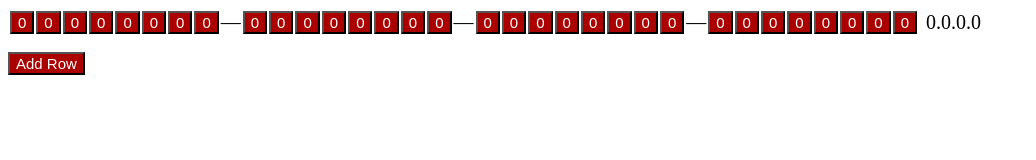
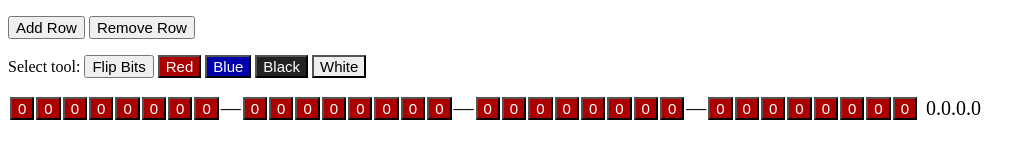
Before and after one commit to mtolly/networker, a plain HTML site: page index.html in a window 1280 px wide. Shown: the whole page, without its empty margins (0-1036 px from the left). Drawn offline with nearby package versions, Linux system fonts and the light colour scheme.

Commit message:
Colored buttons, remove rows

```diff
--- a/app.js
+++ b/app.js
@@ -1,6 +1,6 @@
 // Generated by CoffeeScript 1.8.0
 (function() {
-  var addRow, emptyRow, rows, toDecimal, toggleBit, updateBit;
+  var addRow, clickBit, currentTool, emptyRow, removeRow, rows, setTool, toDecimal, updateBit;
 
   rows = [];
 
@@ -8,7 +8,10 @@
     var i, _i, _results;
     _results = [];
     for (i = _i = 0; _i <= 31; i = ++_i) {
-      _results.push(0);
+      _results.push({
+        color: 'red',
+        value: 0
+      });
     }
     return _results;
   };
@@ -24,7 +27,7 @@
         sum = 0;
         value = 1;
         for (j = _j = _ref1 = i + 7; _ref1 <= i ? _j <= i : _j >= i; j = _ref1 <= i ? ++_j : --_j) {
-          sum += rows[n][j] * value;
+          sum += rows[n][j].value * value;
           value *= 2;
         }
         _results.push(sum);
@@ -35,16 +38,29 @@
   };
 
   addRow = function() {
-    var bit, htmlButtons, htmlContent, htmlRow, i, n, newRow, _i, _len, _ref;
+    var bit, htmlButtons, htmlContent, htmlRow, i, n, newRow, x, _i, _len, _ref;
     n = rows.length;
-    newRow = rows.length === 0 ? emptyRow() : rows[rows.length - 1].slice(0);
+    newRow = (function() {
+      var _i, _len, _ref, _results;
+      if (rows.length === 0) {
+        return emptyRow();
+      } else {
+        _ref = rows[rows.length - 1];
+        _results = [];
+        for (_i = 0, _len = _ref.length; _i < _len; _i++) {
+          x = _ref[_i];
+          _results.push(jQuery.extend({}, x));
+        }
+        return _results;
+      }
+    })();
     rows.push(newRow);
     htmlButtons = (function() {
       var _i, _len, _results;
       _results = [];
       for (i = _i = 0, _len = newRow.length; _i < _len; i = ++_i) {
         bit = newRow[i];
-        _results.push("<td><button id=\"r" + n + "b" + i + "\" onclick=\"toggleBit(" + n + ", " + i + ");\">" + bit + "</button></td>");
+        _results.push("<td><button id=\"r" + n + "b" + i + "\" onclick=\"clickBit(" + n + ", " + i + ");\" class=\"" + bit.color + "\">" + bit.value + "</button></td>");
       }
       return _results;
     })();
@@ -60,13 +76,37 @@
     return $('#bit-table').append(htmlRow);
   };
 
-  updateBit = function(n, i) {
-    $("\#r" + n + "b" + i).html(rows[n][i]);
-    return $("\#r" + n + "dec").html(toDecimal(n));
+  removeRow = function() {
+    if (rows.length <= 0) {
+      return;
+    }
+    rows.pop();
+    return $('#bit-table tr').last().remove();
   };
 
-  toggleBit = function(n, i) {
-    rows[n][i] ^= 1;
+  updateBit = function(n, i) {
+    var button;
+    button = $("\#r" + n + "b" + i);
+    button.html(rows[n][i].value);
+    $("\#r" + n + "dec").html(toDecimal(n));
+    button.removeClass();
+    return button.addClass(rows[n][i].color);
+  };
+
+  currentTool = 'flip';
+
+  setTool = function(tool) {
+    return currentTool = tool;
+  };
+
+  clickBit = function(n, i) {
+    switch (currentTool) {
+      case 'flip':
+        rows[n][i].value ^= 1;
+        break;
+      default:
+        rows[n][i].color = currentTool;
+    }
     return updateBit(n, i);
   };
 
@@ -76,6 +116,10 @@
 
   window.addRow = addRow;
 
-  window.toggleBit = toggleBit;
+  window.removeRow = removeRow;
+
+  window.clickBit = clickBit;
+
+  window.setTool = setTool;
 
 }).call(this);
--- a/index.html
+++ b/index.html
@@ -11,21 +11,44 @@
     }
     button {
       font-size: 15px;
-      background-color: #A00;
-      color: white;
     }
     td {
       padding: 0;
       border-width: 0;
     }
+    .red {
+      background-color: #A00;
+      color: white;
+    }
+    .blue {
+      background-color: #00A;
+      color: white;
+    }
+    .black {
+      background-color: #222;
+      color: white;
+    }
+    .white {
+      background-color: #eee;
+      color: black;
+    }
   </style>
 </head>
 <body>
 
-<table id="bit-table"></table>
 <p>
   <button onclick="addRow();">Add Row</button>
+  <button onclick="removeRow();">Remove Row</button>
 </p>
+<p>
+  Select tool:
+  <button onclick="setTool('flip');">Flip Bits</button>
+  <button onclick="setTool('red');" class="red">Red</button>
+  <button onclick="setTool('blue');" class="blue">Blue</button>
+  <button onclick="setTool('black');" class="black">Black</button>
+  <button onclick="setTool('white');" class="white">White</button>
+</p>
+<table id="bit-table"></table>
 
 </body>
 </html>
```
Also changed, not shown: 1 other file.
